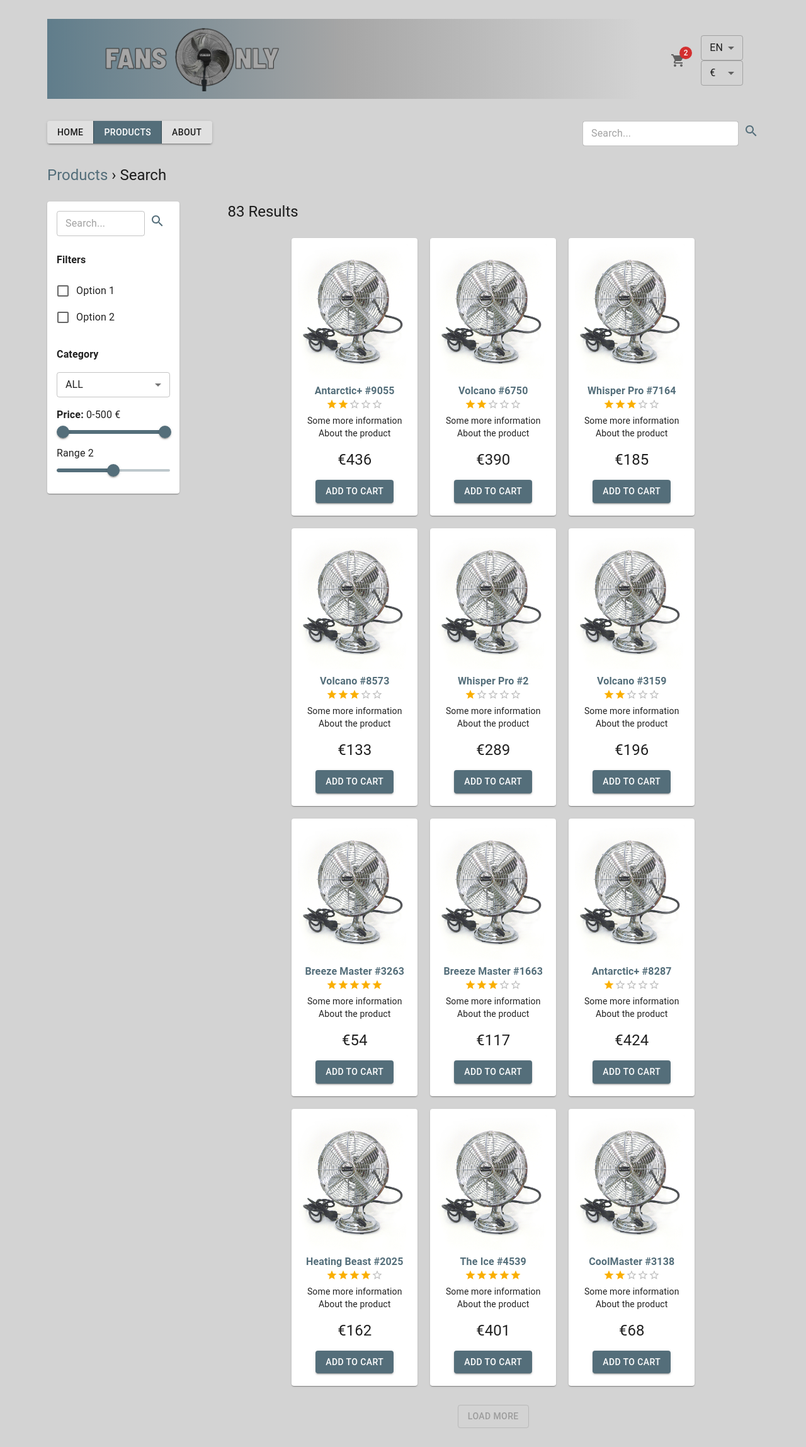
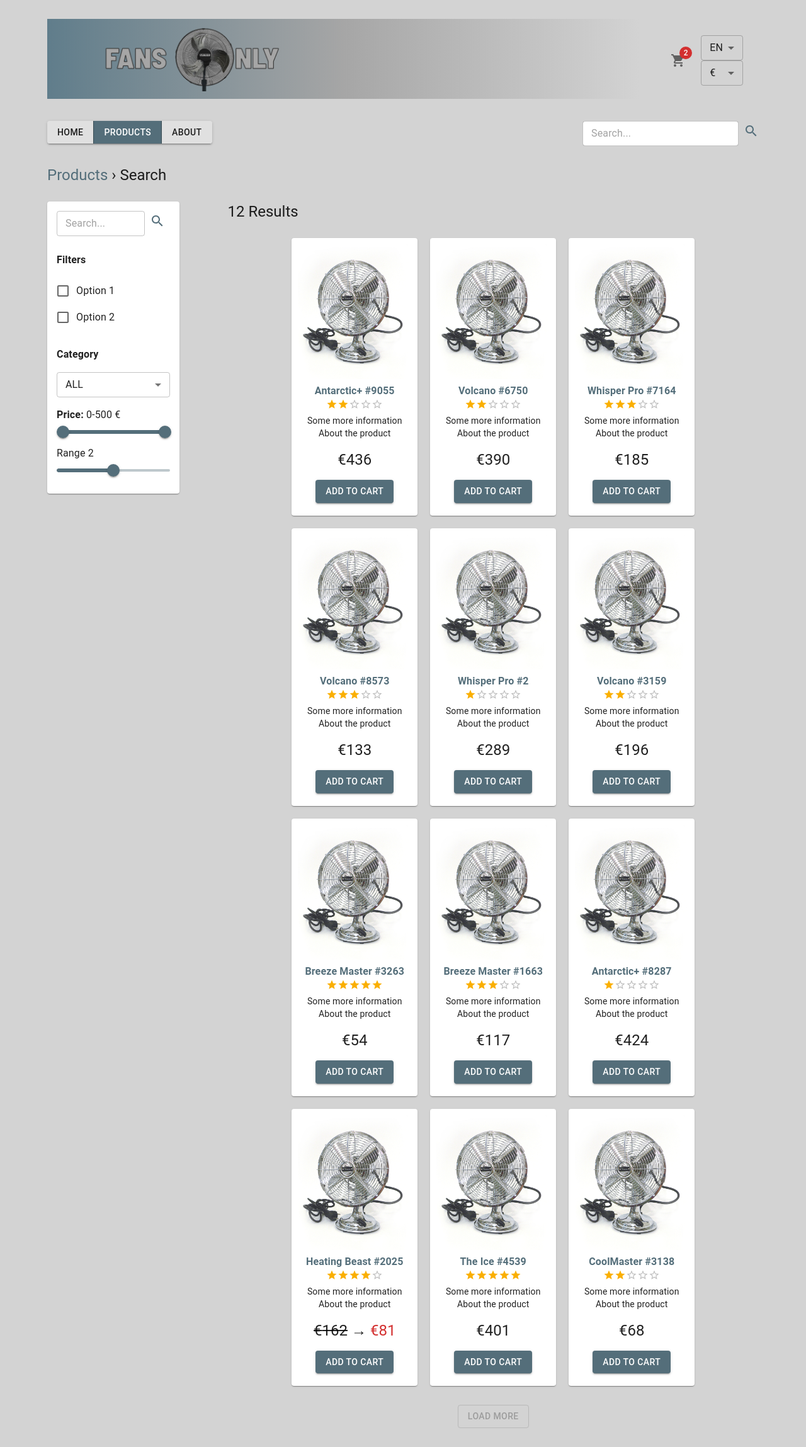
Before and after one commit to VeeHalonen/ux-prototype, a React (Create React App) app: page /search in a window 1280 px wide. Shown: the whole page at 63% size. Built offline with nearby package versions, Linux system fonts and the light colour scheme.

Commit message:
Add random discounts to search page products

```diff
--- a/src/views/Search.jsx
+++ b/src/views/Search.jsx
@@ -19,11 +19,11 @@ const Search = () => {
       </Grid>
       <Grid item xs={9} textAlign="center">
         <Typography variant="h5" paragraph textAlign="start">
-          83 Results
+          12 Results
         </Typography>
         <div style={{ textAlign: "center" }}>
           {[...Array(12)].map((e, i) => {
-            return <ProductThumbnail key={i} />;
+            return <ProductThumbnail key={i} discount={Math.random() >= 0.8} />;
           })}
           <div style={{ marginTop: 20 }}>
             <Button variant="outlined" disabled>
```
